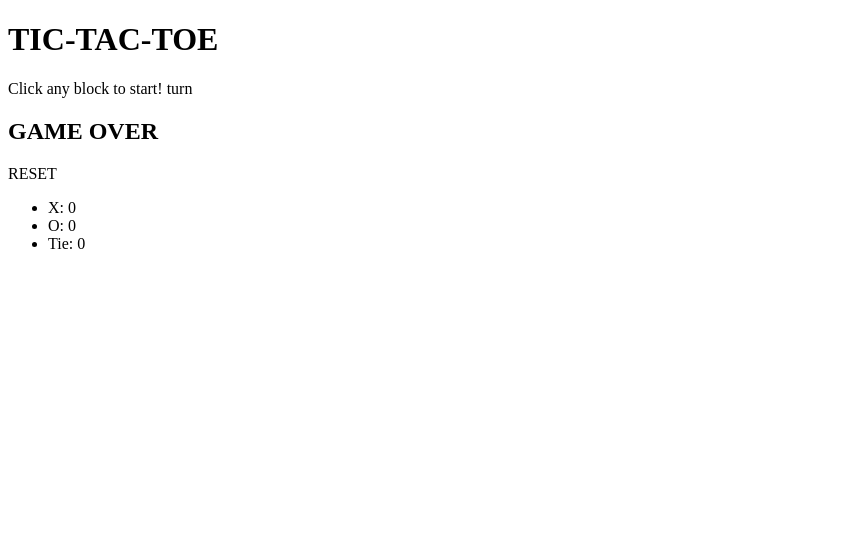
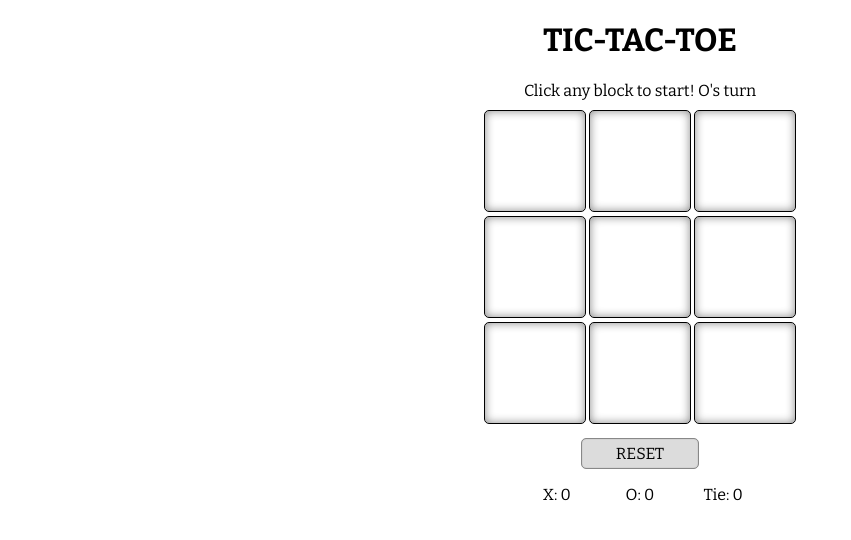
Before and after one commit to victormoussalem/tic-tac-toe, a plain HTML site: page index.html in a window 1280 px wide. Shown: the whole page, without its empty margins (0-851 px from the left). Drawn offline with nearby package versions, Linux system fonts and the light colour scheme; the site is published under a folder, as on GitHub Pages, so addresses that start at the root find nothing.

Commit message:
more typos

```diff
--- a/index.html
+++ b/index.html
@@ -3,10 +3,10 @@
 <head>
 	<meta charset=utf-8 />
 	<title>Simple Calendar</title>
-	<link rel="stylesheet" type="text/css" media="screen" href="/stylesheets/application.css" />
+	<link rel="stylesheet" type="text/css" media="screen" href="stylesheets/application.css" />
 	<link href='http://fonts.googleapis.com/css?family=Bitter:400,700' rel='stylesheet' type='text/css'>
 	<script type="text/javascript" src="http://ajax.googleapis.com/ajax/libs/jquery/1.3.2/jquery.min.js"></script>
-	<script type="text/javascript" src="/javascripts/application.js"></script>
+	<script type="text/javascript" src="javascripts/application.js"></script>
 	<link href='http://fonts.googleapis.com/css?family=Open+Sans:400,700' rel='stylesheet' type='text/css'>
 </head>
 
```
